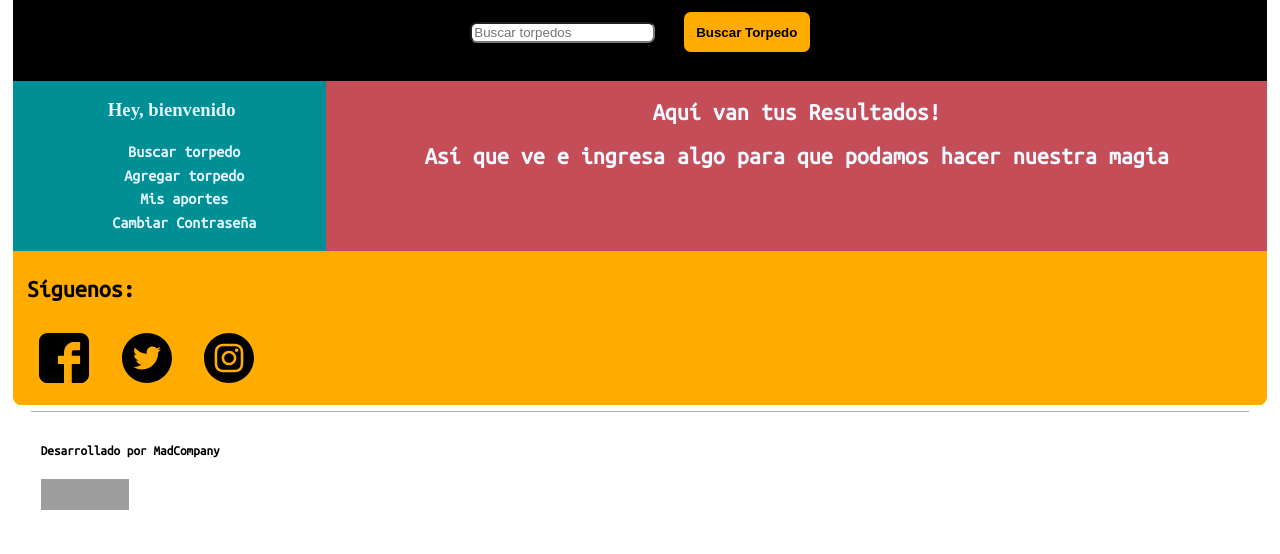
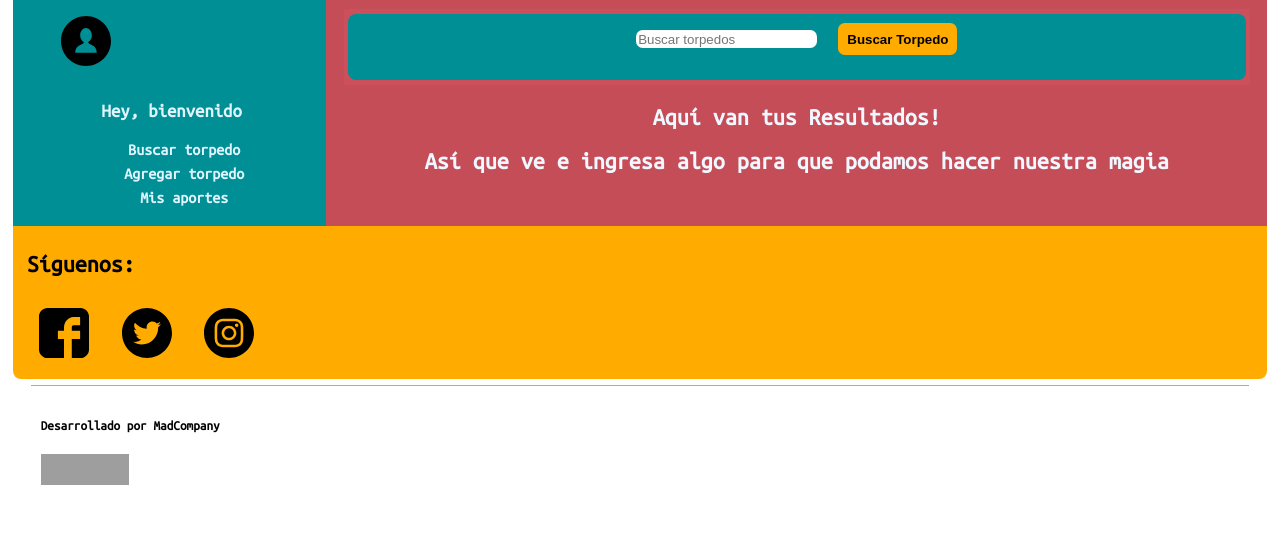
Before and after one commit to kcxthns/proyecto_desarrollo_web, a Django app: page /buscar_torpedo in a window 1280 px wide. Shown: the part 261-815 px from the top of the page. After the commit the page ends 746 px from the top, so only its background shows below. Run offline with Django 3.2, Linux system fonts and the light colour scheme; grey boxes are pictures that could not be loaded.

Commit message:
cambio visual buscar torpedo

```diff
--- a/torpedopage/static/css/base_user.css
+++ b/torpedopage/static/css/base_user.css
@@ -1,6 +1,11 @@
 
 .background_menu_user{
     background: #008f95;
+}
+
+.background_menu_user h3{
+    font-family: 'Ubuntu Mono', monospace;
+    font-weight: bold;
 }
 
 .background_right_user{
@@ -157,7 +162,8 @@
 
 
 .seccion_buscar{
-    background: black;
+    background: #008f95;
+    border-radius: 0.5em;
     padding: 1%;
 }
 
--- a/torpedopage/templates/torpedopage/base_user.html
+++ b/torpedopage/templates/torpedopage/base_user.html
@@ -14,20 +14,6 @@
         <header class="row">
             <div class="col-xs-12 col-lg-12 center-xs">
 
-                <!--<nav class="navegacion">
-                    <ul class="menu">
-                        <li><a href="#"><img src="{% static 'imagenes/usuario.svg' %}" alt="user" height="50"
-                                    width="50"></a>
-                            <ul class="submenu">
-
-                                <li><a href="{% url 'preferencias' %}">agregar preferencias</a></li>
-                                <li><a href="#">editar perfil</a></li>
-
-                            </ul>
-                        </li>
-                    </ul>
-                </nav>-->
-
                 <div class="header">
                     {% include "torpedopage/logo.html" %}
                     <div>
@@ -43,19 +29,29 @@
         </nav>
 
         <div class="row">
-            <!--<div class="seccion_buscar col-xs-12 center-xs">
-                <form action="" method="GET">{% csrf_token %}
-                    <input class="input_buscar" type="search">
-                    <button class="botton_buscar" type="submit">Buscar Torpedo</button>
-                </form>
-            </div>-->
-            {% block buscar_torpedo %}
-            {% endblock %}
+
         </div>
 
         <div class="row">
             <div class="background_menu_user col-xs-12 col-lg-3 first-md">
+                <div class="box col-xs-1 first-xs">
+                    <div class="row">
+                        <nav class="navegacion">
+                            <ul class="menu">
+                                <li><a href="#"><img src="{% static 'imagenes/usuario.svg' %}" alt="user" height="50"
+                                            width="50"></a>
+                                    <ul class="submenu">z
+                                        <!--<li><a href="{% url 'preferencias' %}">agregar preferencias</a></li>-->
+                                        <li><a href="{% url 'password_change' %}">Cambiar Contraseña</a></li>
+                                    </ul>
+                                </li>
+                            </ul>
+                        </nav>
+                    </div>
+                </div>
+
                 <h3>Hey, bienvenido {{ user.username | upper }}</h3>
+
                 <nav id="nav_user">
                     <ul>
                         <li>
@@ -67,14 +63,20 @@
                         <li>
                             <a href="{% url 'mis_aportes' %}">Mis aportes</a>
                         </li>
-                        <li>
+                        <!--<li>
                             <a href="{% url 'password_change' %}">Cambiar Contraseña</a>
-                        </li>
+                        </li>-->
                     </ul>
                 </nav>
             </div>
 
             <div class="background_right_user col-xs-12 col-lg-9">
+                <div class="box">
+                    <div class="aportes_box">
+                        {% block buscar_torpedo %}
+                        {% endblock %}
+                    </div>
+                </div>
                 {% block titulo_block %}
                 {% endblock %}
                 <div class="box">
@@ -91,14 +93,6 @@
             </div>
         </div>
 
-        <!--<div class="col-xs-12">
-            {% for torpedos in torpedos %}
-            <iframe src="https://docs.google.com/gview?url={{ torpedos.documento.url }}&embedded=true"></iframe>
-
-            <a href="{{ torpedos.documento.url }}"> Archivo</a>
-            {% endfor %}
-        </div>-->
-
         <div class="row">
             {% include "torpedopage/redes_sociales.html" %}
         </div>
--- a/torpedopage/urls.py
+++ b/torpedopage/urls.py
@@ -9,7 +9,7 @@ urlpatterns = [
     path('', views.login,  name='torpedo_index'),
     path('nosotros', views.nosotros, name='nosotros'),
     path('empezar', views.empezar ,name='empezar'),
-    path('user_page', views.base_user, name='user_page'),
+    path('user_page', views.archivoTorpedo, name='user_page'),
     path('logout', views.logout),
     path('preferencias', views.preferencias, name='preferencias'),
     path('agregartorpedo', views.agregartorpedo, name='agregartorpedo'),
```
Also changed, not shown: db.sqlite3.
